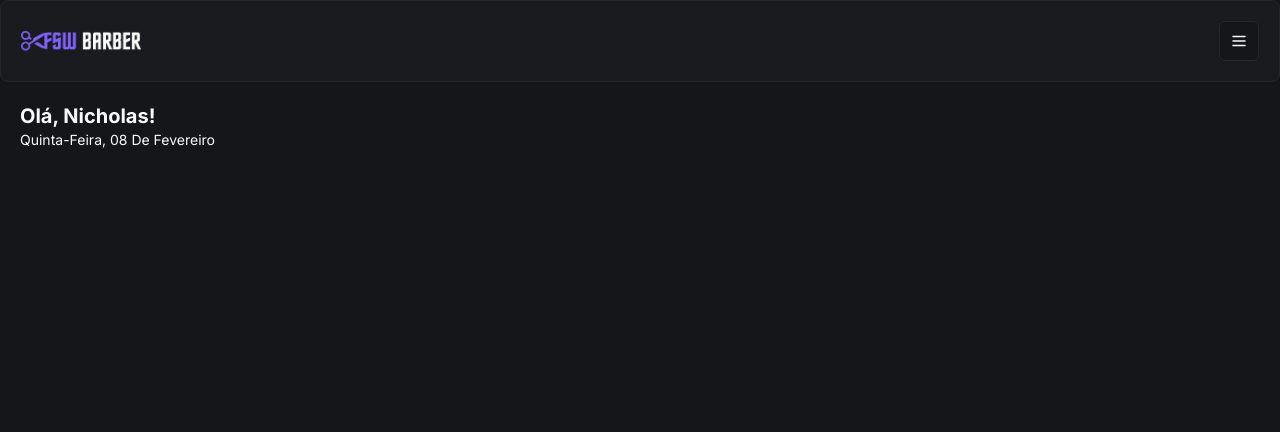
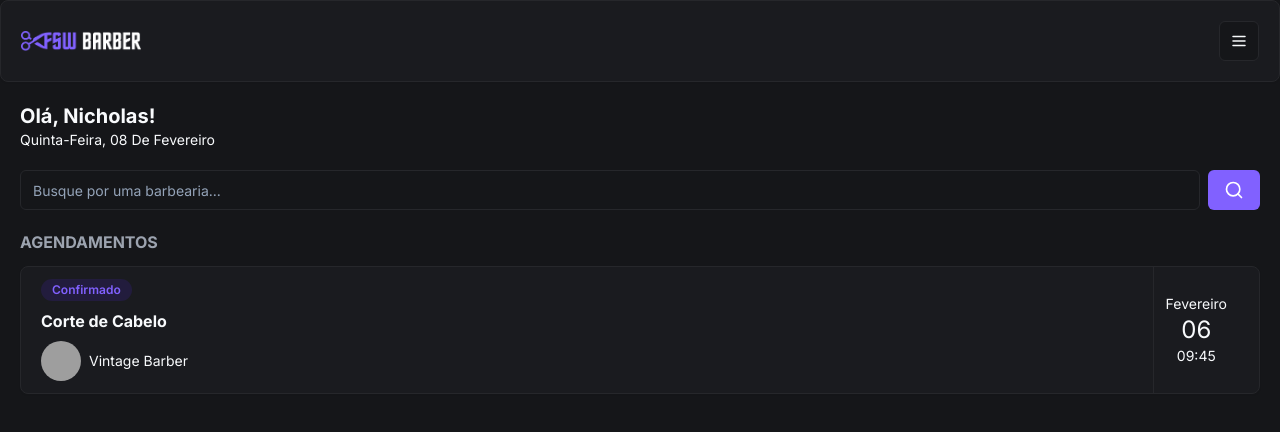
Before and after one commit to NickCamara/app, a Next.js app: page / in a window 1280 px wide. Shown: the top 432 px of the page. Built offline with nearby package versions, Linux system fonts and the light colour scheme; grey boxes are pictures that could not be loaded.

Commit message:
add initial booking page

```diff
--- /dev/null
+++ b/app/(home)/_components/search.tsx
@@ -0,0 +1,18 @@
+"use client";
+
+import { Button } from "@/app/_components/ui/button";
+import { SearchIcon } from "lucide-react"
+import { Input } from "@/app/_components/ui/input";
+
+const Search = ()=> {
+  return(
+    <div className="flex items-cente gap-2">
+      <Input placeholder="Busque por uma barbearia..."/>
+      <Button variant="default" >
+        <SearchIcon size={20} />
+      </Button>
+    </div>
+  )
+}
+
+export default Search;
--- a/app/(home)/page.tsx
+++ b/app/(home)/page.tsx
@@ -1,6 +1,8 @@
 import {format} from "date-fns";
 import Header from "../_components/header";
 import { ptBR } from "date-fns/locale";
+import Search from "./_components/search";
+import BookingItem from "../_components/booking-item";
 
 export default function Home() {
   return (
@@ -15,6 +17,15 @@
           })}
           </p>
       </div>
+
+      <div className="px-5 mt-5">
+        <Search />
+      </div>
+
+      <div className="px-5 mt-5">
+        <h2 className="text-xm mb-3 uppercase text-gray-400 font-bold">Agendamentos</h2>
+        <BookingItem />
+      </div>
     </div>
   )
 }
--- /dev/null
+++ b/app/_components/booking-item.tsx
@@ -0,0 +1,35 @@
+import { Card, CardContent } from "./ui/card"
+import {Badge} from "./ui/badge";
+import {Avatar, AvatarFallback, AvatarImage} from "./ui/avatar";
+
+
+const BookingItem = () => {
+  return (
+    <Card>
+      <CardContent className="p-5 flex justify-between py-0">
+        <div className="flex flex-col gap-2 py-3">
+          <Badge className="bg-[#221C3D] text-primary hover:bg-[#221C3D] w-fit">Confirmado</Badge>
+          <h2 className="font-bold">Corte de Cabelo</h2>
+
+          <div className="flex items-center gap-2">
+            <Avatar>
+              <AvatarImage src="https://utfs.io/f/0ddfbd26-a424-43a0-aaf3-c3f1dc6be6d1-1kgxo7.png"/>
+
+              <AvatarFallback>A</AvatarFallback>
+            </Avatar>
+
+            <h3 className="text-sm">Vintage Barber</h3>
+          </div>
+        </div>
+
+        <div className="flex flex-col items-center justify-center px-3 border-l border-solid border-secondary">
+          <p className="text-sm">Fevereiro</p>
+          <p className="text-2xl">06</p>
+          <p className="text-sm">09:45</p>
+        </div>
+      </CardContent>
+    </Card>
+  );
+}
+
+export default BookingItem;
--- /dev/null
+++ b/app/_components/ui/avatar.tsx
@@ -0,0 +1,50 @@
+"use client"
+
+import * as React from "react"
+import * as AvatarPrimitive from "@radix-ui/react-avatar"
+
+import { cn } from "@/app/_lib/utils"
+
+const Avatar = React.forwardRef<
+  React.ElementRef<typeof AvatarPrimitive.Root>,
+  React.ComponentPropsWithoutRef<typeof AvatarPrimitive.Root>
+>(({ className, ...props }, ref) => (
+  <AvatarPrimitive.Root
+    ref={ref}
+    className={cn(
+      "relative flex h-10 w-10 shrink-0 overflow-hidden rounded-full",
+      className
+    )}
+    {...props}
+  />
+))
+Avatar.displayName = AvatarPrimitive.Root.displayName
+
+const AvatarImage = React.forwardRef<
+  React.ElementRef<typeof AvatarPrimitive.Image>,
+  React.ComponentPropsWithoutRef<typeof AvatarPrimitive.Image>
+>(({ className, ...props }, ref) => (
+  <AvatarPrimitive.Image
+    ref={ref}
+    className={cn("aspect-square h-full w-full", className)}
+    {...props}
+  />
+))
+AvatarImage.displayName = AvatarPrimitive.Image.displayName
+
+const AvatarFallback = React.forwardRef<
+  React.ElementRef<typeof AvatarPrimitive.Fallback>,
+  React.ComponentPropsWithoutRef<typeof AvatarPrimitive.Fallback>
+>(({ className, ...props }, ref) => (
+  <AvatarPrimitive.Fallback
+    ref={ref}
+    className={cn(
+      "flex h-full w-full items-center justify-center rounded-full bg-muted",
+      className
+    )}
+    {...props}
+  />
+))
+AvatarFallback.displayName = AvatarPrimitive.Fallback.displayName
+
+export { Avatar, AvatarImage, AvatarFallback }
--- /dev/null
+++ b/app/_components/ui/badge.tsx
@@ -0,0 +1,36 @@
+import * as React from "react"
+import { cva, type VariantProps } from "class-variance-authority"
+
+import { cn } from "@/app/_lib/utils"
+
+const badgeVariants = cva(
+  "inline-flex items-center rounded-full border px-2.5 py-0.5 text-xs font-semibold transition-colors focus:outline-none focus:ring-2 focus:ring-ring focus:ring-offset-2",
+  {
+    variants: {
+      variant: {
+        default:
+          "border-transparent bg-primary text-primary-foreground hover:bg-primary/80",
+        secondary:
+          "border-transparent bg-secondary text-secondary-foreground hover:bg-secondary/80",
+        destructive:
+          "border-transparent bg-destructive text-destructive-foreground hover:bg-destructive/80",
+        outline: "text-foreground",
+      },
+    },
+    defaultVariants: {
+      variant: "default",
+    },
+  }
+)
+
+export interface BadgeProps
+  extends React.HTMLAttributes<HTMLDivElement>,
+    VariantProps<typeof badgeVariants> {}
+
+function Badge({ className, variant, ...props }: BadgeProps) {
+  return (
+    <div className={cn(badgeVariants({ variant }), className)} {...props} />
+  )
+}
+
+export { Badge, badgeVariants }
--- /dev/null
+++ b/app/_components/ui/input.tsx
@@ -0,0 +1,25 @@
+import * as React from "react"
+
+import { cn } from "@/app/_lib/utils"
+
+export interface InputProps
+  extends React.InputHTMLAttributes<HTMLInputElement> {}
+
+const Input = React.forwardRef<HTMLInputElement, InputProps>(
+  ({ className, type, ...props }, ref) => {
+    return (
+      <input
+        type={type}
+        className={cn(
+          "flex h-10 w-full rounded-md border border-input bg-background px-3 py-2 text-sm ring-offset-background file:border-0 file:bg-transparent file:text-sm file:font-medium placeholder:text-muted-foreground focus-visible:outline-none focus-visible:ring-2 focus-visible:ring-ring focus-visible:ring-offset-2 disabled:cursor-not-allowed disabled:opacity-50",
+          className
+        )}
+        ref={ref}
+        {...props}
+      />
+    )
+  }
+)
+Input.displayName = "Input"
+
+export { Input }
--- a/package.json
+++ b/package.json
@@ -13,6 +13,7 @@
   },
   "dependencies": {
     "@prisma/client": "^5.9.1",
+    "@radix-ui/react-avatar": "^1.0.4",
     "@radix-ui/react-slot": "^1.0.2",
     "class-variance-authority": "^0.7.0",
     "clsx": "^2.1.0",
```
Also changed, not shown: 1 other file (tests, documents, lock files or other folders).
